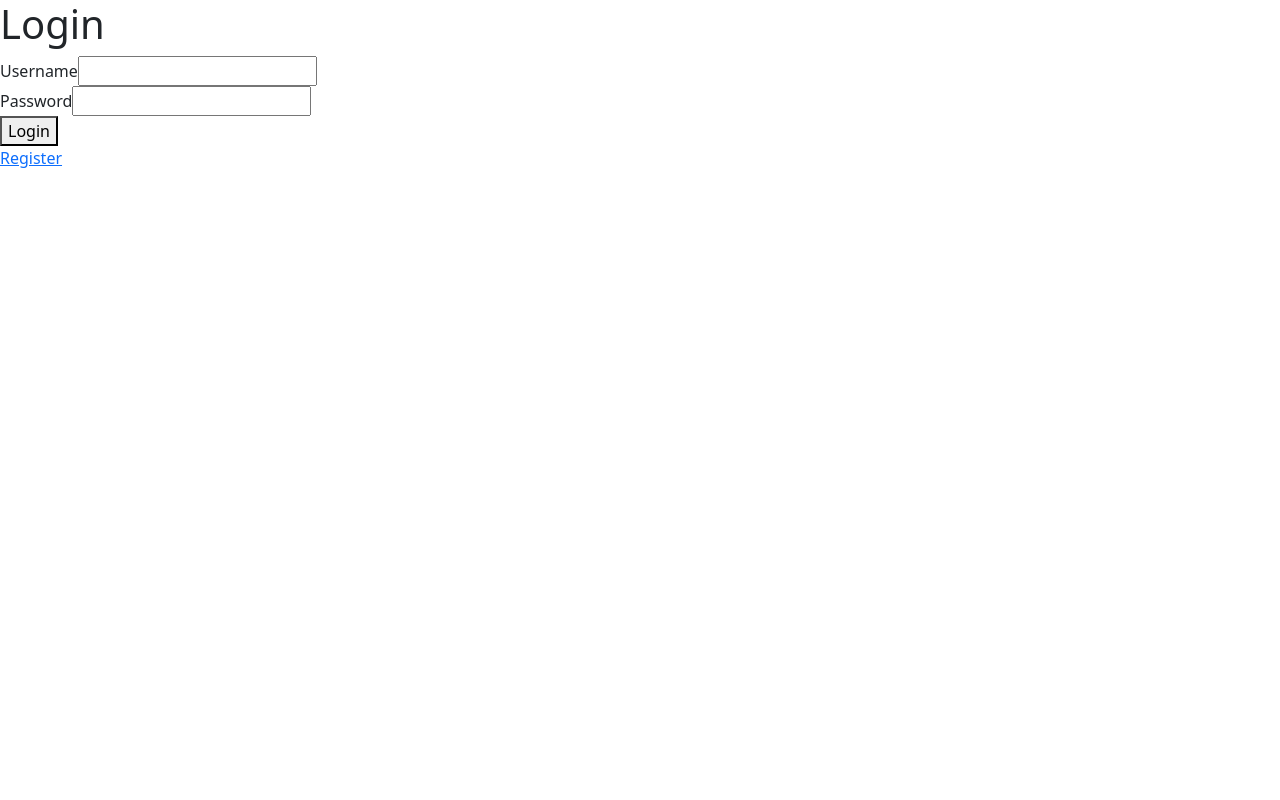
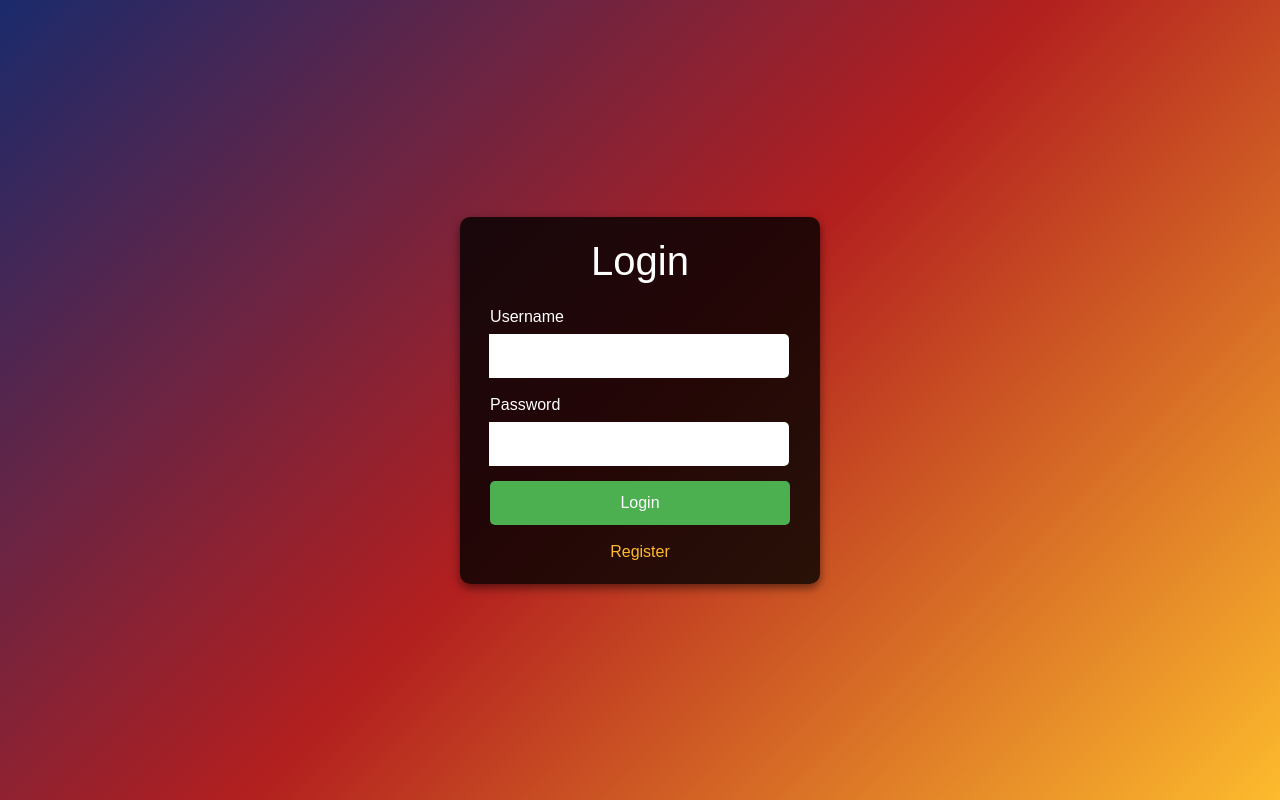
Before and after one commit to Bles-t/poke-dex, a React (Create React App) app: page /login in a window 1280 px wide. Built offline with nearby package versions, Linux system fonts and the light colour scheme.

Commit message:
Fixed login and register css

```diff
--- a/src/server/server.js
+++ b/src/server/server.js
@@ -61,6 +61,9 @@ app.use(methodOverride('_method'))
 //     res.render('index.ejs', { name: req.user.name })
 // })
 
+app.get('/StartPage', checkAuthenticated, (req, res) => {
+    res.status(200).json({ message: "Welcome to the StartPage!" });
+});
 
 
 app.get('/login', checkNotAuthenticated, (req, res) => {
@@ -69,7 +72,7 @@ app.get('/login', checkNotAuthenticated, (req, res) => {
 
 
 app.post('/login', checkNotAuthenticated, passport.authenticate('local', {
-    successRedirect: '/', // sends to home page on login,, so i need to have this as my start page
+    successRedirect: '/StartPage', // sends to home page on login,, so i need to have this as my start page
     failureRedirect: '/login',
     failureFlash: true
 }))
@@ -169,6 +172,7 @@ initializeTable().then(() => {
 pool.query('SELECT NOW()', (err, res) => {
     if (err) {
         console.error('Database connection error:', err);
+        process.exit(1);
     } else {
         console.log('Database connected:', res.rows);
     }
--- a/src/views/login.js
+++ b/src/views/login.js
@@ -1,5 +1,6 @@
 import React, { useState } from 'react';
 import axios from 'axios';
+import './loginregister.css'
 
 function Login() {
     const [username, setUsername] = useState('');
@@ -11,17 +12,13 @@ function Login() {
         try {
             const response = await axios.post('http://localhost:5005/login', {
                 username: username,
-                password: password
+                password: password,
             });
 
             if (response.status === 200) {
-
-                // Set login status in localStorage
                 localStorage.setItem('isLoggedIn', 'true');
-                // Redirect to the home page after successful login
                 window.location.href = '/StartPage';
             } else {
-                // Set error message
                 setError('Login failed. Please check your username and password.');
             }
         } catch (err) {
@@ -31,14 +28,13 @@ function Login() {
     };
 
     return (
-        <div>
-            <h1>Login</h1>
+        <div className="login-container">
+            <h1 className="login-title">Login</h1>
 
-            {/* Display error message if it exists */}
-            {error && <div>{error}</div>}
+            {error && <div className="error-message">{error}</div>}
 
-            <form onSubmit={handleSubmit}>
-                <div>
+            <form onSubmit={handleSubmit} className="login-form">
+                <div className="input-group">
                     <label htmlFor="username">Username</label>
                     <input
                         type="text"
@@ -47,10 +43,11 @@ function Login() {
                         value={username}
                         onChange={(e) => setUsername(e.target.value)}
                         required
+                        className="input-field"
                     />
                 </div>
 
-                <div>
+                <div className="input-group">
                     <label htmlFor="password">Password</label>
                     <input
                         type="password"
@@ -59,13 +56,14 @@ function Login() {
                         value={password}
                         onChange={(e) => setPassword(e.target.value)}
                         required
+                        className="input-field"
                     />
                 </div>
 
-                <button type="submit">Login</button>
+                <button type="submit" className="login-button">Login</button>
             </form>
 
-            <a href="/register">Register</a>
+            <a href="/register" className="register-link">Register</a>
         </div>
     );
 }
--- /dev/null
+++ b/src/views/loginregister.css
@@ -0,0 +1,76 @@
+body {
+    background: linear-gradient(135deg, #1a2a6c, #b21f1f, #fdbb2d);
+    font-family: Arial, sans-serif;
+    color: #fff;
+    margin: 0;
+    padding: 0;
+    display: flex;
+    justify-content: center;
+    align-items: center;
+    height: 100vh;
+}
+
+.register-container,
+.login-container {
+    background: rgba(0, 0, 0, 0.8);
+    padding: 20px 30px;
+    border-radius: 10px;
+    width: 100%;
+    max-width: 400px;
+    box-shadow: 0 4px 10px rgba(0, 0, 0, 0.5);
+}
+
+.register-title,
+.login-title {
+    text-align: center;
+    margin-bottom: 20px;
+}
+
+.input-group {
+    margin-bottom: 15px;
+}
+
+.input-group label {
+    display: block;
+    margin-bottom: 5px;
+}
+
+.input-field {
+    width: 100%;
+    padding: 10px;
+    border: none;
+    border-radius: 5px;
+    outline: none;
+    font-size: 16px;
+}
+
+.register-button,
+.login-button {
+    width: 100%;
+    padding: 10px;
+    border: none;
+    border-radius: 5px;
+    background-color: #4caf50;
+    color: white;
+    font-size: 16px;
+    cursor: pointer;
+}
+
+.register-button:hover,
+.login-button:hover {
+    background-color: #45a049;
+}
+
+.login-link,
+.register-link {
+    display: block;
+    text-align: center;
+    margin-top: 15px;
+    color: #fdbb2d;
+    text-decoration: none;
+}
+
+.login-link:hover,
+.register-link:hover {
+    text-decoration: underline;
+}
--- a/src/views/register.js
+++ b/src/views/register.js
@@ -1,5 +1,6 @@
 import React, { useState } from 'react';
 import axios from 'axios';
+import './loginregister.css'; // Import the shared CSS file for styling
 
 function Register() {
   const [username, setUsername] = useState('');
@@ -10,7 +11,7 @@ function Register() {
     try {
       const response = await axios.post('http://localhost:5005/register', {
         username: username,
-        password: password
+        password: password,
       });
 
       if (response.status === 200) {
@@ -26,10 +27,11 @@ function Register() {
   };
 
   return (
-    <div>
-      <h1>Register</h1>
-      <form onSubmit={handleSubmit}>
-        <div>
+    <div className="register-container">
+      <h1 className="register-title">Register</h1>
+
+      <form onSubmit={handleSubmit} className="register-form">
+        <div className="input-group">
           <label htmlFor="username">Username</label>
           <input
             type="text"
@@ -38,10 +40,11 @@ function Register() {
             value={username}
             onChange={(e) => setUsername(e.target.value)}
             required
+            className="input-field"
           />
         </div>
 
-        <div>
+        <div className="input-group">
           <label htmlFor="password">Password</label>
           <input
             type="password"
@@ -50,13 +53,15 @@ function Register() {
             value={password}
             onChange={(e) => setPassword(e.target.value)}
             required
+            className="input-field"
           />
         </div>
 
-        <button type="submit">Register</button>
+        <button type="submit" className="register-button">Register</button>
       </form>
 
-      <a href="/login">Login</a>
+      {/* Link to login page */}
+      <a href="/login" className="login-link">Login</a>
     </div>
   );
 }
```
